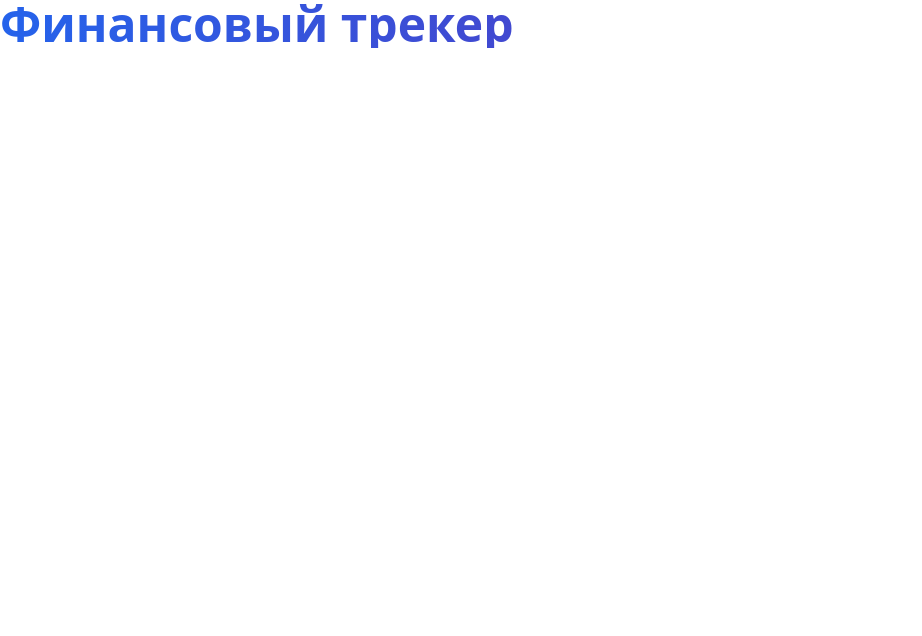
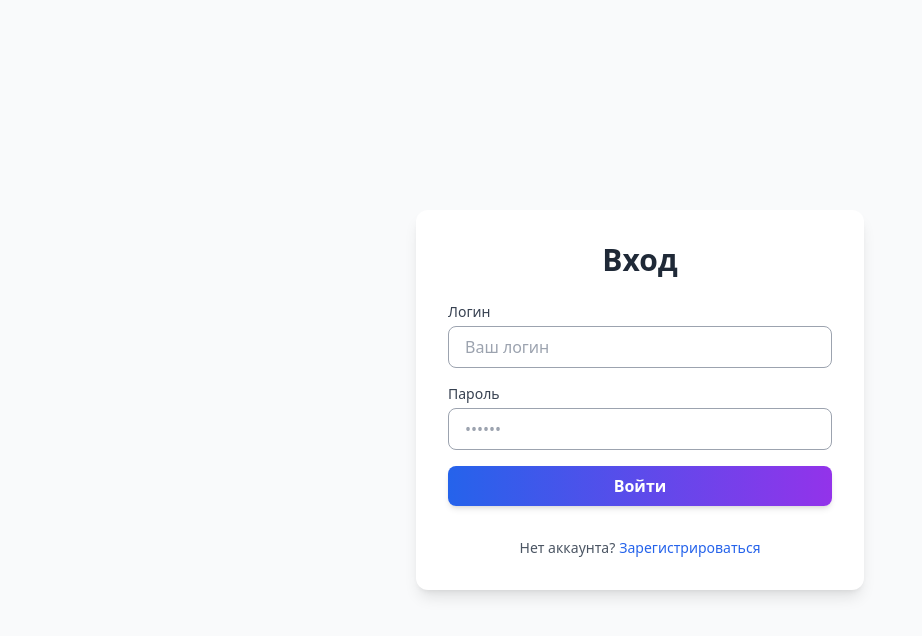
Before and after one commit to DariaGazkaeva/financial-tracker, a React (Vite) app: page / in a window 1280 px wide. Shown: the top 636 px of the page, without its empty margins (0-922 px from the left). Built offline with nearby package versions, Linux system fonts and the light colour scheme.

Commit message:
Add AuthPage

```diff
--- a/src/App.jsx
+++ b/src/App.jsx
@@ -1,11 +1,23 @@
+import { useState } from 'react';
+
+import AuthPage from './components/auth/AuthPage';
+
 function App() {
-  return (
-    <>
-      <h1 className='text-4xl md:text-5xl font-bold text-transparent bg-clip-text bg-gradient-to-r from-blue-600 to-purple-800'>
-        Финансовый трекер
-      </h1>
-    </>
-  )
+    const [isAuthenticated, setIsAuthenticated] = useState(Boolean(localStorage.getItem('token')));
+
+    const handleLogin = () => {
+        setIsAuthenticated(true);
+    };
+
+    return (
+        <div className="app">
+            {isAuthenticated ? (
+                <div>Главная страница (будет позже)</div>
+            ) : (
+                <AuthPage onLogin={handleLogin} />
+            )}
+        </div>
+    );
 }
 
 export default App
--- a/src/common/ui/app-input/AppInput.jsx
+++ b/src/common/ui/app-input/AppInput.jsx
@@ -24,6 +24,7 @@ function AppInput({
                 </label>
             )}
             <input
+                id={ name }
                 name={ name }
                 className={clsx(
                     'app-input__field',
--- /dev/null
+++ b/src/components/auth/AuthPage.jsx
@@ -0,0 +1,74 @@
+import { useState } from 'react';
+import { useForm } from 'react-hook-form';
+
+import AppButton from '../../common/ui/app-button/AppButton';
+import AppInput from '../../common/ui/app-input/AppInput';
+
+import './auth-page.css';
+
+function AuthPage({ onLogin }) {
+    const [isLogin, setIsLogin] = useState(true);
+    const { register, handleSubmit, formState: { errors, isSubmitting } } = useForm();
+
+    // Имитация запроса к серверу
+    const onSubmit = async (data) => {
+        await new Promise(resolve => setTimeout(resolve, 1000));
+        console.log('Данные формы:', data);
+        localStorage.setItem('token', 'fake-token');
+        onLogin();
+    };
+
+    const toggleMode = () => setIsLogin(!isLogin);
+
+    return (
+        <div className="auth-page">
+            <div className="auth-page__auth-container">
+                <h1 className="auth-page__title">
+                    { isLogin ? 'Вход' : 'Регистрация' }
+                </h1>
+                <form onSubmit={ handleSubmit(onSubmit) } className="auth-page__form">
+                    <AppInput
+                        label="Логин"
+                        name="login"
+                        type="text"
+                        placeholder="Ваш логин"
+                        register={ register }
+                        error={ errors.login?.message }
+                        rules={{
+                            required: 'Логин обязателен',
+                        }}
+                    />
+                    <AppInput
+                        label="Пароль"
+                        name="password"
+                        type="password"
+                        placeholder="••••••"
+                        register={ register }
+                        error={ errors.password?.message }
+                        rules={{
+                            required: 'Пароль обязателен',
+                            minLength: {
+                                value: 6,
+                                message: 'Пароль должен быть не менее 6 символов',
+                            },
+                        }}
+                    />
+                    <AppButton
+                        text={ isSubmitting ? 'Загрузка...' : (isLogin ? 'Войти' : 'Зарегистрироваться') }
+                        type="submit"
+                        theme="primary"
+                        disabled={ isSubmitting }
+                        className="auth-page__button"
+                    />
+                    <p className="auth-page__toggle-text">
+                        { isLogin ? 'Нет аккаунта?' : 'Уже есть аккаунт?' }
+                        <button type="button" onClick={ toggleMode } className="auth-page__toggle-link">
+                            { isLogin ? 'Зарегистрироваться' : 'Войти' }
+                        </button>
+                    </p>
+                </form>
+            </div>
+        </div>
+    );
+}
+export default AuthPage;
--- /dev/null
+++ b/src/components/auth/auth-page.css
@@ -0,0 +1,27 @@
+.auth-page {
+    @apply min-h-screen flex items-center justify-center bg-gray-50;
+}
+
+.auth-page__auth-container {
+    @apply bg-white p-8 rounded-xl shadow-lg w-full max-w-md;
+}
+
+.auth-page__title {
+    @apply text-3xl font-bold text-center text-gray-800 mb-6;
+}
+
+.auth-page__form {
+    @apply flex flex-col gap-4;
+}
+
+.auth-page__button {
+    @apply w-full mt-2;
+}
+
+.auth-page__toggle-text {
+    @apply text-center text-sm text-gray-600 mt-4;
+}
+
+.auth-page__toggle-link {
+    @apply text-blue-600 hover:underline ml-1;
+}
```
